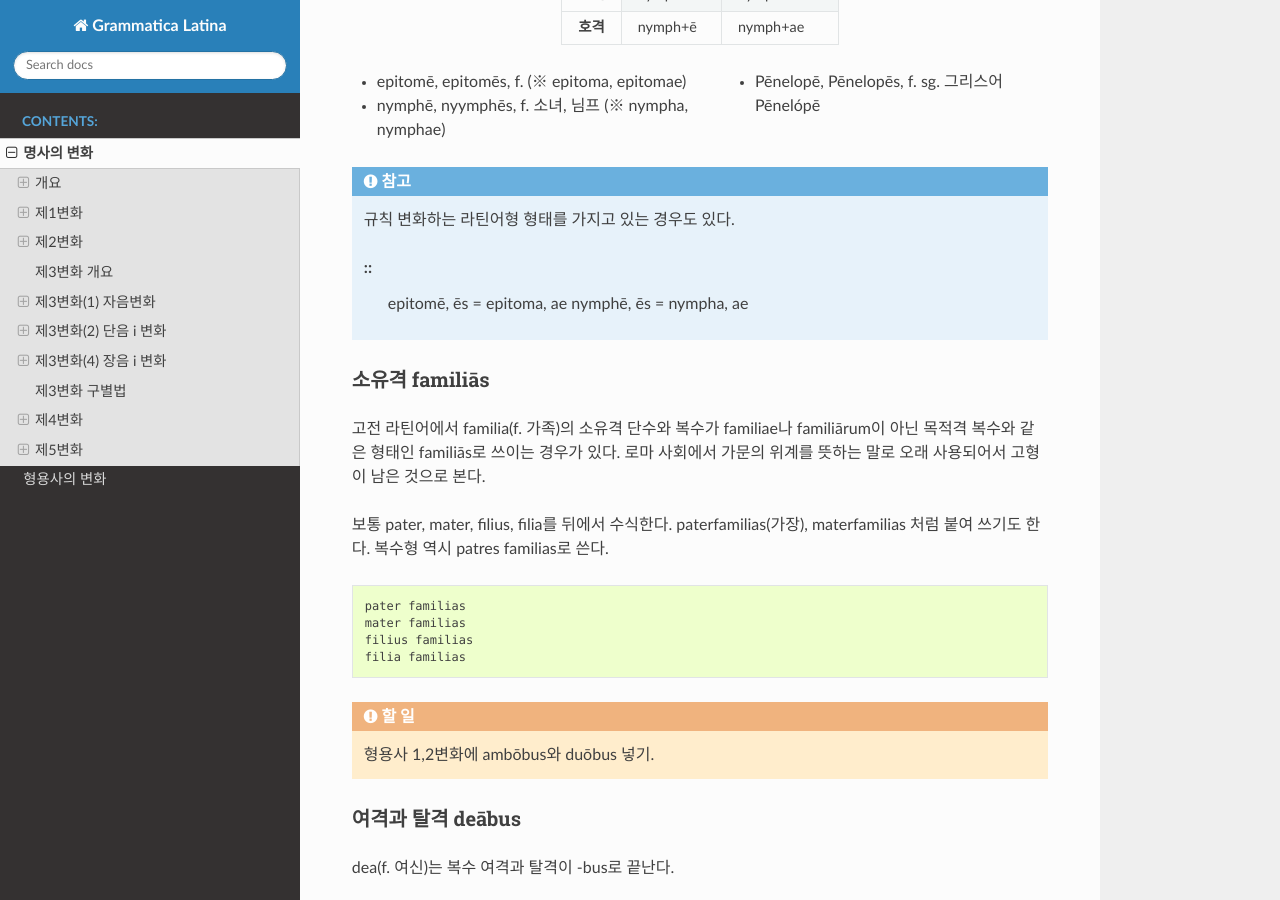
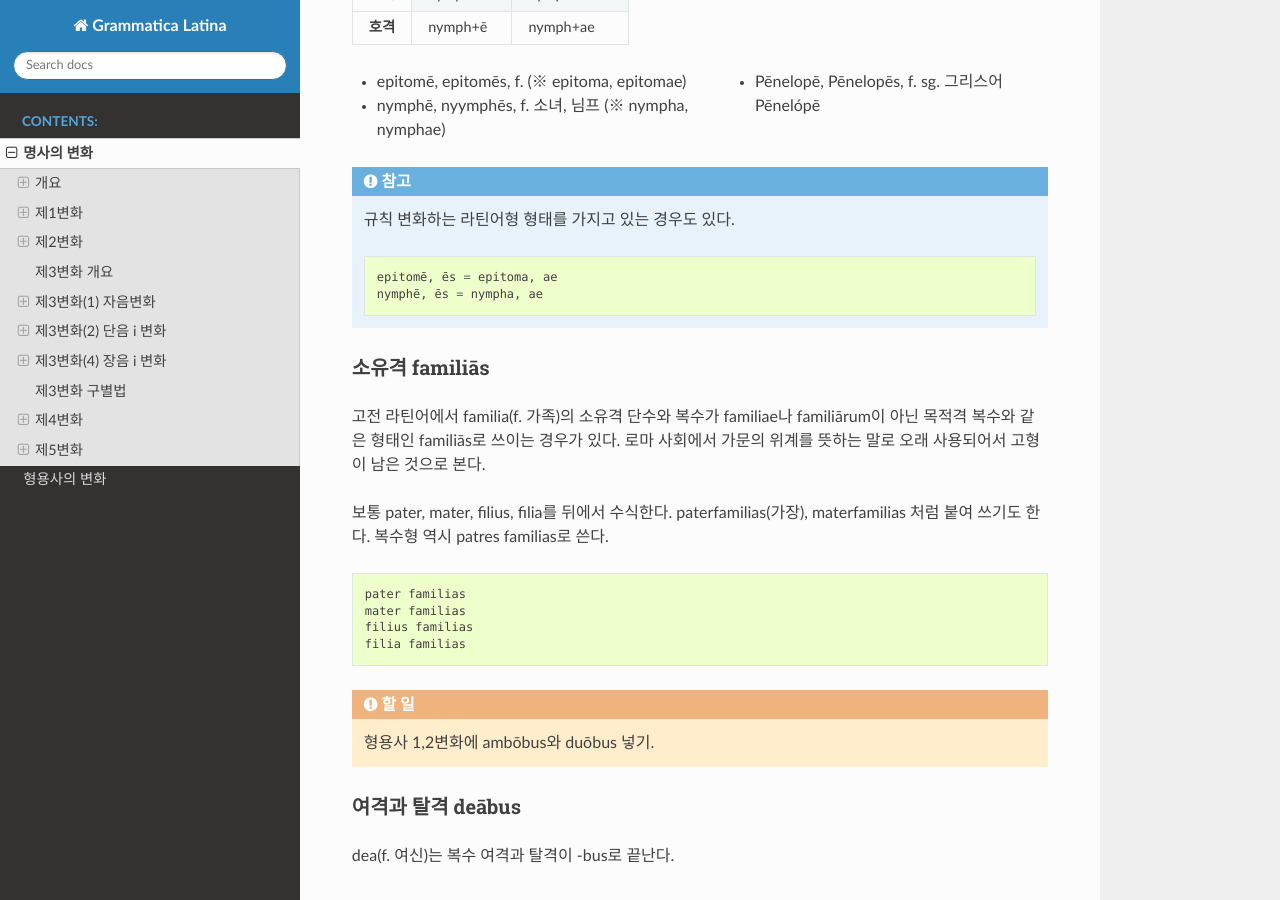
Before and after one commit to kabbala/grammatica_latina, a Sphinx documentation site: the page built from source/declinatio_nominis.rst, in a window 1280 px wide and 900 px high, scrolled down 8528 px. Built offline with Sphinx 7.4.7 and the Read the Docs theme 2.0.0, drawn with Linux system fonts in a browser that asks for light colours.

Commit message:
일부 편집

```diff
--- a/source/conf.py
+++ b/source/conf.py
@@ -83,11 +83,9 @@ html_theme_path = ["_themes", ]
 # further.  For a list of options available for each theme, see the
 # documentation.
 #
-# html_theme_options = {
-#    'font_family': 'Noto Sans, Source Han Sans, sans-serif',
-#    'font_size': '15px',
-#    'head_font_family': 'sans-serif'
-# }
+html_theme_options = {
+     'display_version': False
+}
 
 # Add any paths that contain custom static files (such as style sheets) here,
 # relative to this directory. They are copied after the builtin static files,
--- a/source/declinatio_nominis.rst
+++ b/source/declinatio_nominis.rst
@@ -41,7 +41,6 @@
 명사의 변화는 보통 가로는 단수와 복수의 2열, 세로는 주격, 소유격(속격), 여격, 목적격(대격), 탈격, 호격의 6격 6행으로 이루어진 총 12칸의 표(paradigma)로 표기한다. 이름 대신 숫자로 1격에서 6격으로 부르기도 하며, 로마숫자로 표기하기도 한다.
 
 .. csv-table::
-   :align: center
    :header-rows: 1
    :stub-columns: 1
 
@@ -66,7 +65,6 @@
    여격과 탈격은 의미가 통하고, 복수형이 같으므로 나란히 위치시키기도 한다.
 
    .. csv-table::
-      :align: center
       :header-rows: 1
       :stub-columns: 1
 
@@ -101,7 +99,6 @@
 소유격을 표제어로 사용하는 것은 어미로 어떤 변화를 하는 명사인지 유추할 수 있기 때문이다. 단, 제3변화는 다양한 양상으로 변화하므로 여기에 음절수를 비교하는 등의 추가적인 방법을 사용한다.
 
 .. csv-table::
-   :align: center
    :header-rows: 1
 
    "사전 표제어", "소유격 단수 어미", "분류"
@@ -119,7 +116,6 @@
 어간모음이 a이므로 a 변화(또는 곡용) 또는 a 어간 변화라고도 한다. 독일어로는 a-Deklination, 영어로는 a-stem declension이라고도 부른다.
 
 .. csv-table::
-   :align: center
    :header-rows: 1
    :stub-columns: 1
 
@@ -164,7 +160,6 @@
 복수 여격과 탈격에서는 어간모음 a가 사용되지 않는다.
 
 .. csv-table:: puella, ae, f.
-   :align: center
    :header-rows: 1
    :stub-columns: 1
 
@@ -220,7 +215,6 @@
 지명
 
 .. csv-table:: Rōma, ae, f. sg.
-   :align: center
    :header-rows: 1
    :stub-columns: 1
 
@@ -242,7 +236,6 @@
 복수형 지명
 
 .. csv-table:: Athēnae, Athēnārum, f. pl.
-   :align: center
    :header-rows: 1
    :stub-columns: 1
 
@@ -273,7 +266,6 @@
 어간이 -ia로 끝나는 경우. 어간의 i와 어미의 i가 겹치면 -ii-로 쓰며, 발음도 각각 한다.
 
 .. csv-table:: bēstia, ae, f.
-   :align: center
    :header-rows: 1
    :stub-columns: 1
 
@@ -359,7 +351,6 @@
 주격이 -ās로 끝나며, 목적격에 -ān을 사용하고, 호격에 -ā를 사용하며, 복수형은 규칙대로 변화한다. 주로 그리스어에서 유래한 남성명사로, 그리스어 명사 제1변화의 영향을 받은 것이다.
 
 .. csv-table:: Aenēās, ae, m. sg.
-   :align: center
    :header-rows: 1
    :stub-columns: 1
 
@@ -384,7 +375,6 @@
 주격이 -ēs로 끝나며, 대격에 -en을, 탈격과 호격에 -ē를 사용하며, 복수형은 규칙대로 변화한다. 주로 그리스어에서 유래한 남성명사로, 그리스어 명사 제1변화의 영향을 받은 것이다.
 
 .. csv-table:: Persēs, ae, m.
-   :align: center
    :header-rows: 1
    :stub-columns: 1
 
@@ -408,7 +398,6 @@
 주격과 탈격, 호격이 -ē로 끝나며, 속격에 -ēs, 대격에 -ēn을 사용하며, 복수형은 규칙대로 변화한다. 주로 그리스어에서 유래한 여성명사로, 그리스어 명사 제1변화의 영향을 받은 것이다.
 
 .. csv-table:: nymphē, ēs, f.
-   :align: center
    :header-rows: 1
    :stub-columns: 1
 
@@ -430,6 +419,7 @@
 .. note:: 규칙 변화하는 라틴어형 형태를 가지고 있는 경우도 있다.
 
    ::
+
       epitomē, ēs = epitoma, ae
       nymphē, ēs = nympha, ae
 
@@ -457,7 +447,6 @@
 dea(f. 여신)는 복수 여격과 탈격이 -bus로 끝난다.
 
 .. csv-table:: dea, ae, f.
-   :align: center
    :header-rows: 1
    :stub-columns: 1
 
@@ -478,7 +467,6 @@ dea(f. 여신)는 복수 여격과 탈격이 -bus로 끝난다.
 filia(f. 딸)는 복수 여격과 탈격에 규칙변화 -īs 외에 -ābus도 있다.
 
 .. csv-table:: fīlia, ae, f.
-   :align: center
    :header-rows: 1
    :stub-columns: 1
 
@@ -1404,7 +1392,6 @@ corpus(n. 몸, 물질)처럼 어간이 -or로 바뀌어 변화하는 경우.
 pater(m. 아버지)처럼 어간 끝의 -er에서 -e가 빠지면서 변화하는 경우.
 
 .. csv-table:: pater, ris, m.
-   :align: center
    :header-rows: 1
    :stub-columns: 1
 
@@ -2664,7 +2651,6 @@ pure i declension의 또 하나의 유형인 -e로 끝나는 중성 명사의
 ~~~~~~~~~~~~
 
 .. csv-table:: frūctus, ūs, m.
-   :align: center
    :header-rows: 1
    :stub-columns: 1
 
@@ -2721,7 +2707,6 @@ pure i declension의 또 하나의 유형인 -e로 끝나는 중성 명사의
 ~~~~~~~~~~~
 
 .. csv-table:: cornū, ūs. n.
-   :align: center
    :header-rows: 1
    :stub-columns: 1
 
@@ -2816,7 +2801,6 @@ pure i declension의 또 하나의 유형인 -e로 끝나는 중성 명사의
 
 
 .. csv-table:: diēs, ēī, m.
-   :align: center
    :header-rows: 1
    :stub-columns: 1
 
```
